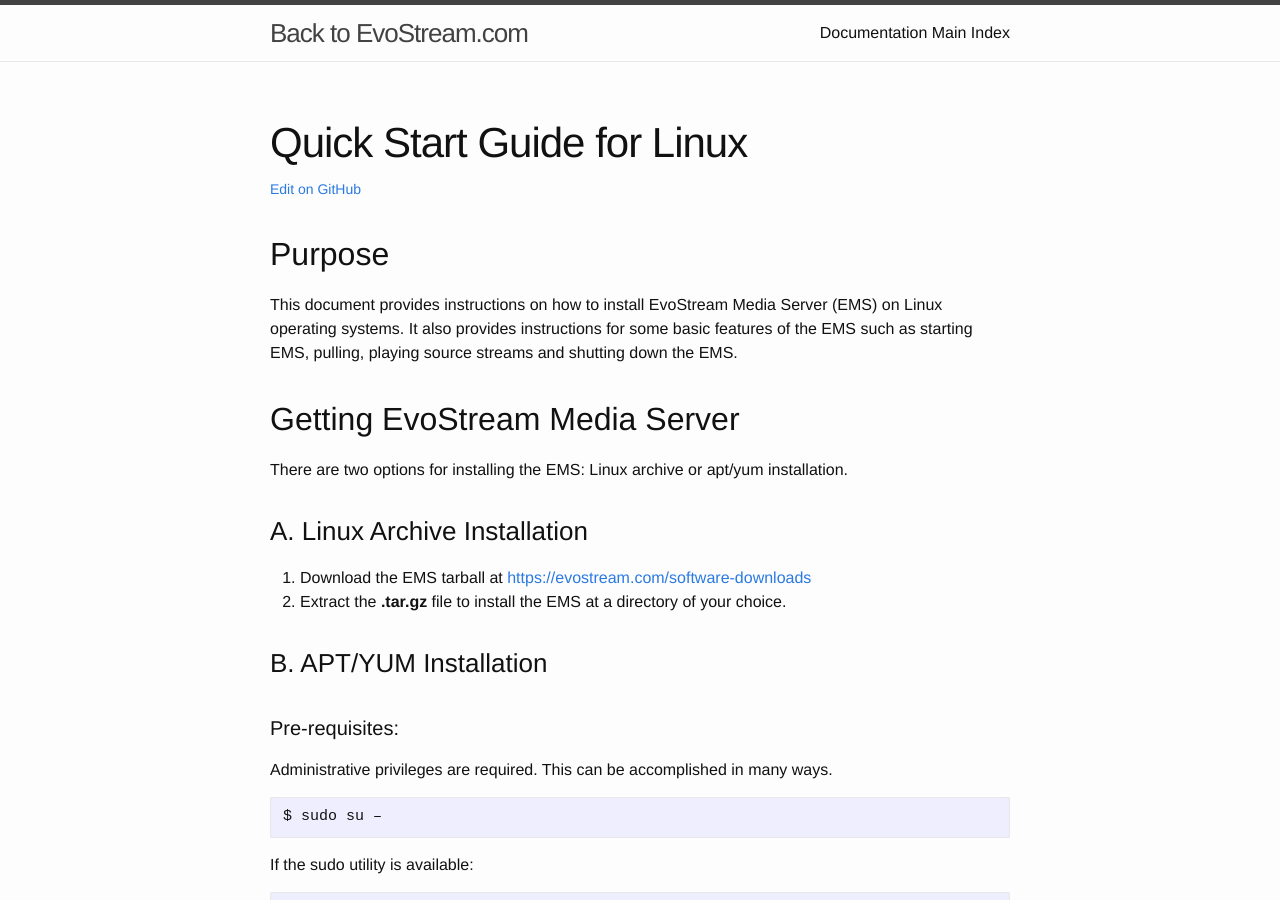
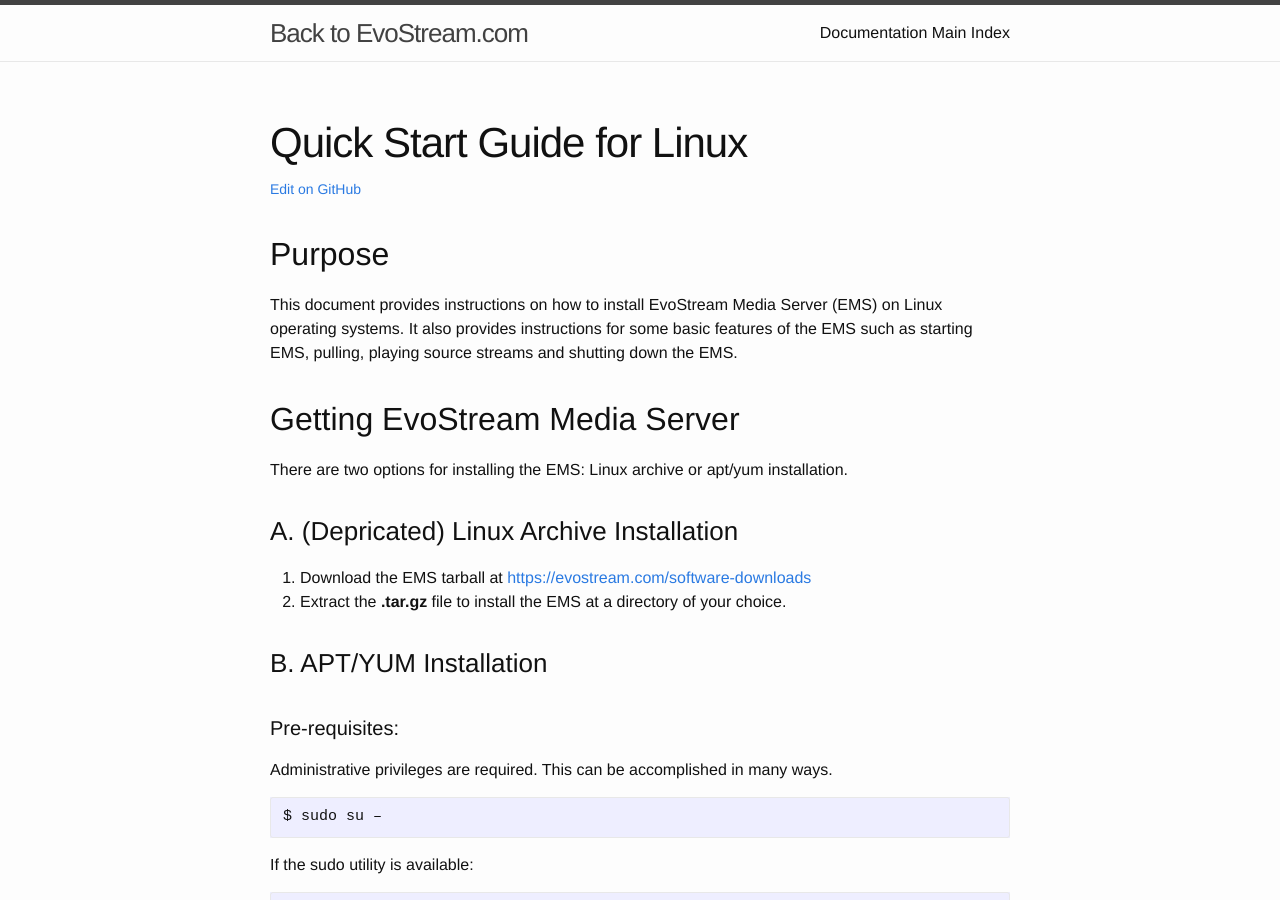
Before and after one commit to EvoStream/ems_quick_start_guide, a Jekyll site: the page built from _posts/2016-01-01-ems-quick-start-guide-linux.md, in a window 1280 px wide and 900 px high. Built offline with Jekyll 4.4.1, drawn with Linux system fonts in a browser that asks for light colours.

Commit message:
Marked .tar.gz installation as depricated to encourage yum/apt

```diff
--- a/_posts/2016-01-01-ems-quick-start-guide-linux.md
+++ b/_posts/2016-01-01-ems-quick-start-guide-linux.md
@@ -18,7 +18,7 @@ This document provides instructions on how to install EvoStream Media Server (EM
 
 There are two options for installing the EMS: Linux archive or apt/yum installation.
 
-### A.	Linux Archive Installation
+### A.	(Depricated) Linux Archive Installation
 
 1. Download the EMS tarball at [https://evostream.com/software-downloads](https://evostream.com/software-downloads)
 2. Extract the **.tar.gz** file to install the EMS at a directory of your choice.
```
